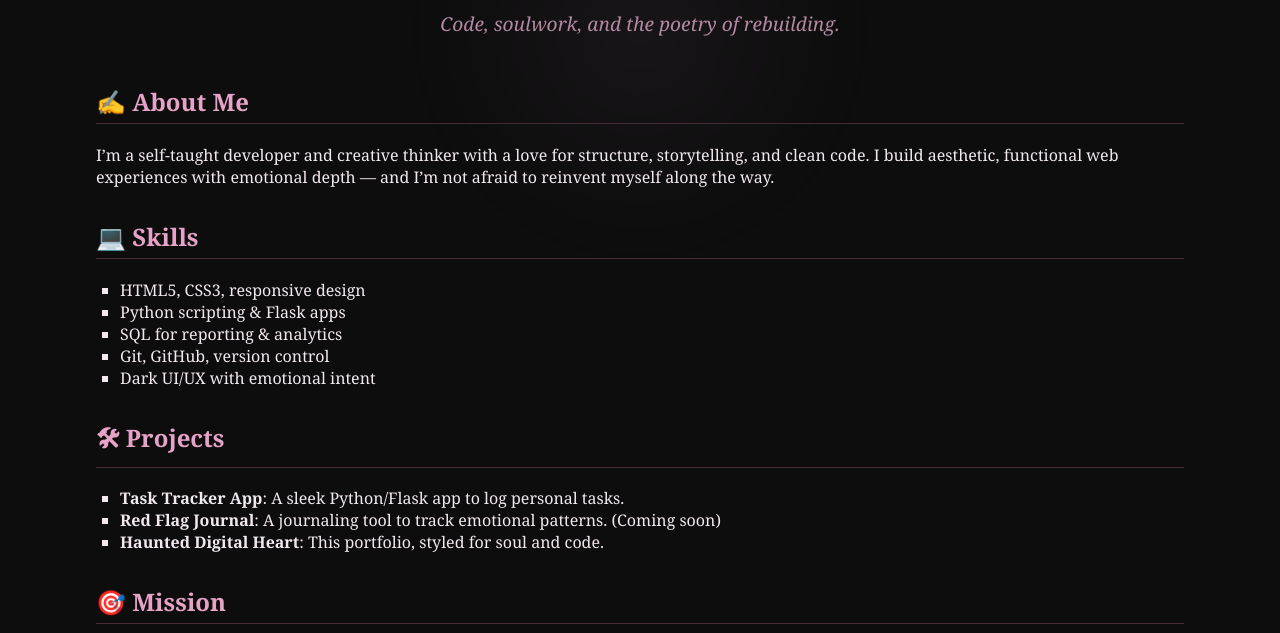
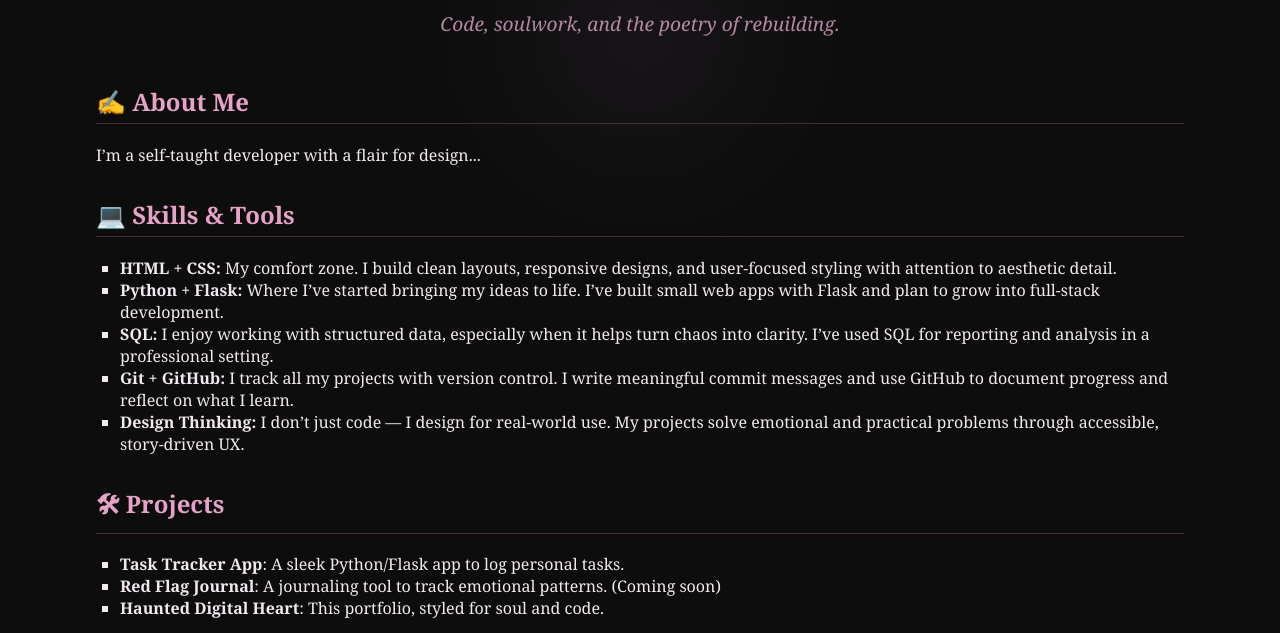
Before and after one commit to Lorrainekent8105/haunteddigitalheart, a plain HTML site: page index.html in a window 1280 px wide. Shown: the part 167-800 px from the top of the page. Drawn offline with Linux system fonts and the light colour scheme.

Commit message:
Update index.html

```diff
--- a/index.html
+++ b/index.html
@@ -14,18 +14,18 @@
             <p class="tagline">Code, soulwork, and the poetry of rebuilding.</p>
         </header>
         <section>
-            <h2>✍️ About Me</h2>
-            <p>I’m a self-taught developer and creative thinker with a love for structure, storytelling, and clean code. I build aesthetic, functional web experiences with emotional depth — and I’m not afraid to reinvent myself along the way.</p>
-        </section>
+  <h2>✍️ About Me</h2>
+  <p>I’m a self-taught developer with a flair for design...</p>
+</section>
         <section>
-            <h2>💻 Skills</h2>
-            <ul>
-                <li>HTML5, CSS3, responsive design</li>
-                <li>Python scripting & Flask apps</li>
-                <li>SQL for reporting & analytics</li>
-                <li>Git, GitHub, version control</li>
-                <li>Dark UI/UX with emotional intent</li>
-            </ul>
+            <h2>💻 Skills & Tools</h2>
+  <ul>
+    <li><strong>HTML + CSS:</strong> My comfort zone. I build clean layouts, responsive designs, and user-focused styling with attention to aesthetic detail.</li>
+    <li><strong>Python + Flask:</strong> Where I’ve started bringing my ideas to life. I’ve built small web apps with Flask and plan to grow into full-stack development.</li>
+    <li><strong>SQL:</strong> I enjoy working with structured data, especially when it helps turn chaos into clarity. I’ve used SQL for reporting and analysis in a professional setting.</li>
+    <li><strong>Git + GitHub:</strong> I track all my projects with version control. I write meaningful commit messages and use GitHub to document progress and reflect on what I learn.</li>
+    <li><strong>Design Thinking:</strong> I don’t just code — I design for real-world use. My projects solve emotional and practical problems through accessible, story-driven UX.</li>
+  </ul>
         </section>
         <section>
             <h2>🛠 Projects</h2>
```
